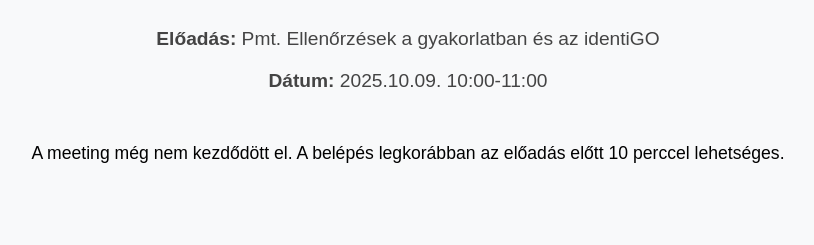
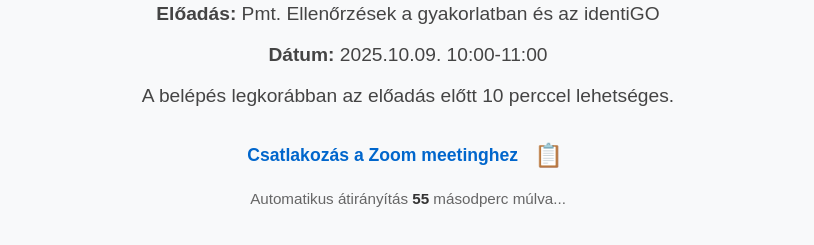
Before and after one commit to identigo-hu/akademia, a plain HTML site: page eloadas/vZ6ssFge.html in a window 1280 px wide. Shown: the part 413-658 px from the top of the page, without its empty margins (232-1046 px from the left). Drawn offline with Linux system fonts and the light colour scheme.

Commit message:
redirect

```diff
--- a/eloadas/vZ6ssFge.html
+++ b/eloadas/vZ6ssFge.html
@@ -58,6 +58,16 @@
     .icon-btn:hover {
       color: #004d99;
     }
+    .redirect-note {
+      margin-top: 20px;
+      font-size: 0.95em;
+      color: #666;
+    }
+    .countdown {
+      font-weight: bold;
+      color: #333;
+    }
+
   </style>
 </head>
 <body>
@@ -67,11 +77,14 @@
     <div class="event">
       <p><strong>Előadás:</strong> Pmt. Ellenőrzések a gyakorlatban és az identiGO </p>
       <p><strong>Dátum:</strong> 2025.10.09. 10:00-11:00</p>
+      <p>A belépés legkorábban az előadás előtt 10 perccel lehetséges.</p>
     </div>
     <div class="zoom-link">
-      <p>A meeting még nem kezdődött el. A belépés legkorábban az előadás előtt 10 perccel lehetséges.</p>
-      <!-- <a id="zoomLink" href="https://zoom.us/" target="_blank">Csatlakozás a Zoom meetinghez</a>
-      <button class="icon-btn" onclick="copyLink()" title="Link másolása vágólapra">📋</button> -->
+      <a id="zoomLink" href="https://us05web.zoom.us/j/85278321952?pwd=fsUaadMshbXriCoeXBTpU3mNrmbHVa.1" target="_blank">Csatlakozás a Zoom meetinghez</a>
+      <button class="icon-btn" onclick="copyLink()" title="Link másolása vágólapra">📋</button>
+    </div>
+    <div class="redirect-note">
+      Automatikus átirányítás <span class="countdown" id="countdown">60</span> másodperc múlva...
     </div>
   </div>
 
@@ -82,6 +95,20 @@
         alert("Zoom link vágólapra másolva!");
       });
     }
+
+    // Countdown + redirect
+    let timeLeft = 60;
+    const countdownEl = document.getElementById("countdown");
+    const zoomLink = document.getElementById("zoomLink").href;
+
+    const timer = setInterval(() => {
+      timeLeft--;
+      countdownEl.textContent = timeLeft;
+      if (timeLeft <= 0) {
+        clearInterval(timer);
+        window.location.href = zoomLink;
+      }
+    }, 1000);
   </script>
 </body>
 </html>
```
